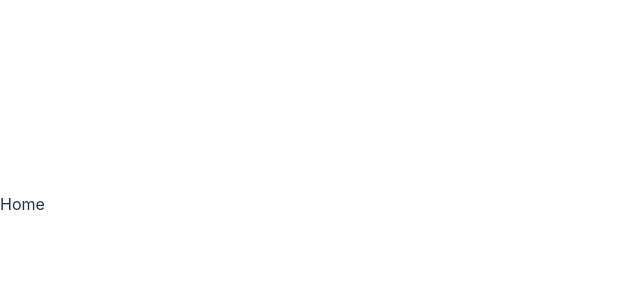
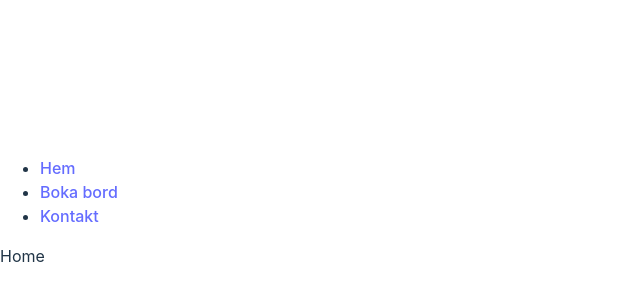
Before and after one commit to Medieinstitutet/the-restaurant-dream-team-6, a React (Vite) app: page / in a window 1280 px wide. Shown: the part 196-496 px from the top of the page, without its empty margins (0-640 px from the left). Built offline with nearby package versions, Linux system fonts and the light colour scheme.

Commit message:
navigation added

```diff
--- /dev/null
+++ b/src/components/Navigation.tsx
@@ -0,0 +1,20 @@
+import React from "react";
+import { NavLink } from "react-router-dom";
+
+export const Navigation = () => {
+    return (
+      <nav>
+        <ul>
+          <li>
+            <NavLink to={"/"}>Hem</NavLink>
+          </li>
+          <li>
+            <NavLink to={"/booking"}>Boka bord</NavLink>
+          </li>
+          <li>
+            <NavLink to={"/contact"}>Kontakt</NavLink>
+          </li>
+        </ul>
+      </nav>
+    );
+  };
--- a/src/pages/Layout.tsx
+++ b/src/pages/Layout.tsx
@@ -1,10 +1,13 @@
 import React from "react";
 import { Outlet } from "react-router-dom";
+import { Navigation } from "../components/Navigation";
 
 export const Layout = () => {
   return (
     <>
-      <header></header>
+      <header>
+        <Navigation/>
+      </header>
       <main>
         <Outlet />
       </main>
```
